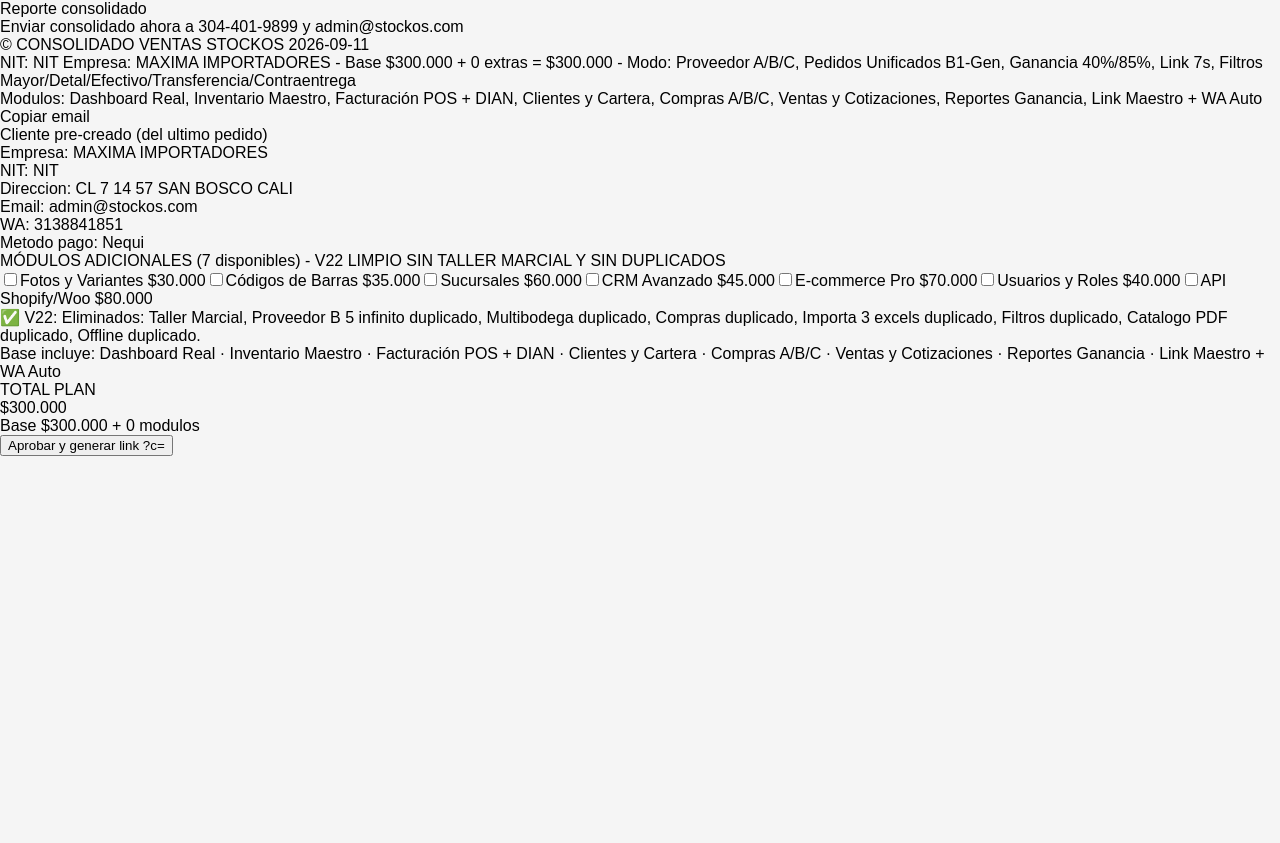
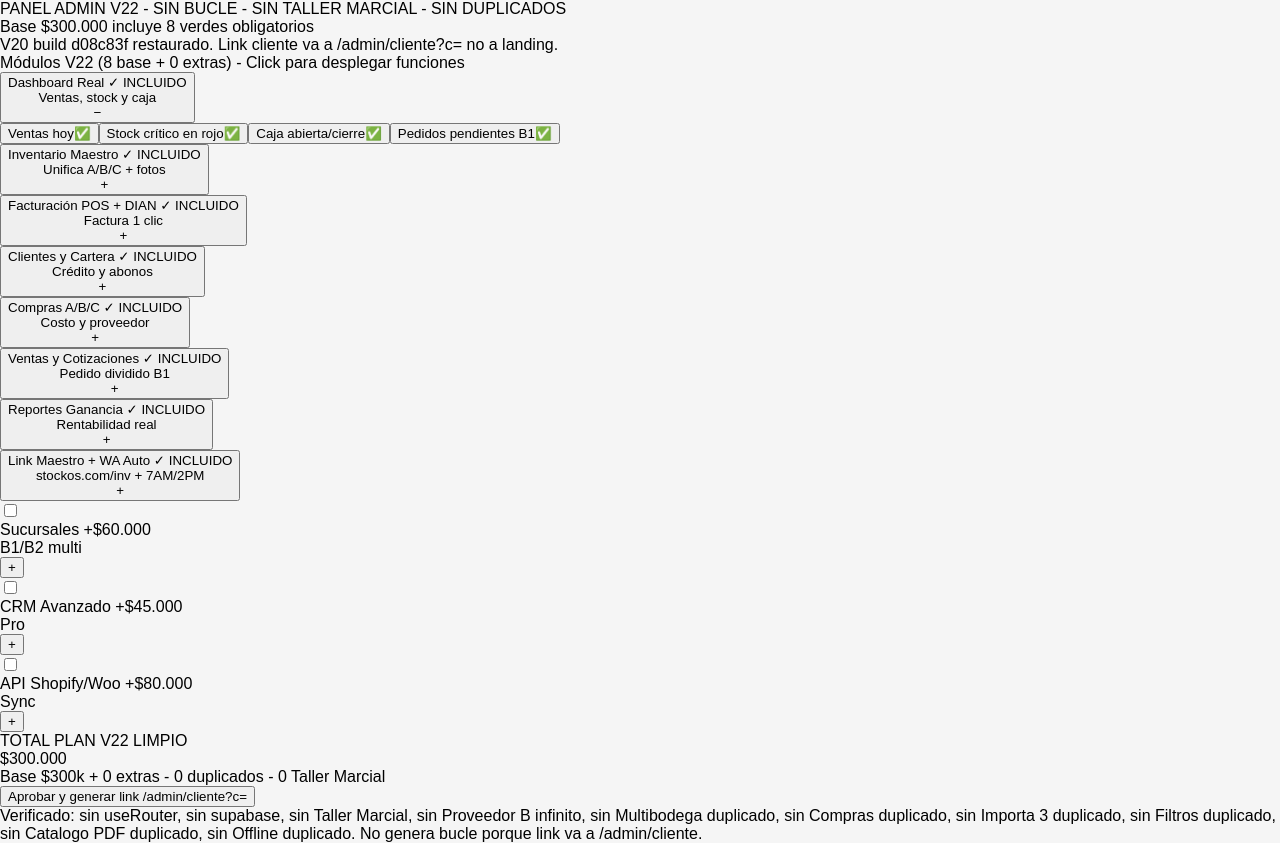
Before and after one commit to adminstockos-dotcom/stockos-v15-full, a Next.js app: page / in a window 1280 px wide. Before the commit the page ends 800 px from the top, so only its background shows below. Built offline with nearby package versions, Linux system fonts and the light colour scheme.

Commit message:
Update page.tsx

```diff
--- a/app/page.tsx
+++ b/app/page.tsx
@@ -2,96 +2,144 @@
 import { useState, useMemo, useEffect } from "react";
 
 const BASE_PRICE = 300000;
-const BASE_MODULES = [
-  "Dashboard Real",
-  "Inventario Maestro",
-  "Facturación POS + DIAN",
-  "Clientes y Cartera",
-  "Compras A/B/C",
-  "Ventas y Cotizaciones",
-  "Reportes Ganancia",
-  "Link Maestro + WA Auto"
+
+// V22 LIMPIO - 8 BASE OBLIGATORIOS - SIN TALLER MARCIAL
+const MODULOS_V22 = [
+  { id: "dash", name: "Dashboard Real", desc: "Ventas, stock y caja", included: true, funciones: ["Ventas hoy", "Stock crítico en rojo", "Caja abierta/cierre", "Pedidos pendientes B1"] },
+  { id: "inv", name: "Inventario Maestro", desc: "Unifica A/B/C + fotos", included: true, funciones: ["Importar 3 Excels con origen A/B/C", "Fotos y variantes talla/color", "Código barras + etiquetas", "Descuento automático al vender"] },
+  { id: "pos", name: "Facturación POS + DIAN", desc: "Factura 1 clic", included: true, funciones: ["POS 5 seg", "Factura electrónica DIAN", "Tirilla 80mm", "Arqueo y cierre"] },
+  { id: "clientes", name: "Clientes y Cartera", desc: "Crédito y abonos", included: true, funciones: ["Mayorista vs Detal", "Crédito y abonos Nequi/Bancolombia", "Recordatorio WA automático", "Historial compras"] },
+  { id: "compras", name: "Compras A/B/C", desc: "Costo y proveedor", included: true, funciones: ["Registrar compra A $40.000", "Calcula Mayor 40% = $56.000", "Calcula Detal 85% = $74.000", "Deuda por proveedor"] },
+  { id: "ventas", name: "Ventas y Cotizaciones", desc: "Pedido dividido B1", included: true, funciones: ["Detecta pedido dividido 3A+2B+1C", "Unifica en Bodega B1", "Genera guía Inter Rapidísimo", "Cotización WA"] },
+  { id: "ganancia", name: "Reportes Ganancia", desc: "Rentabilidad real", included: true, funciones: ["Ganancia por par", "Rentabilidad por proveedor A/B/C", "Producto que más deja", "Vendedor top"] },
+  { id: "link", name: "Link Maestro + WA Auto", desc: "stockos.com/inv + 7AM/2PM", included: true, funciones: ["Link filtrable mayor/detal", "Filtro efectivo/transfer/CE", "Disparo auto 7AM", "Disparo auto 2PM a 47 grupos"] },
 ];
 
-// SOLO MODULOS EXTRA VALIDOS - SIN DUPLICADOS Y SIN TALLER MARCIAL
-const EXTRA_MODULES = [
-  { id: "fotos", name: "Fotos y Variantes", price: 30000, desc: "Tallas, colores, fotos HD" },
-  { id: "barras", name: "Códigos de Barras", price: 35000, desc: "Pistola y etiquetas" },
-  { id: "sucursales", name: "Sucursales", price: 60000, desc: "Multi-bodega B1/B2" },
-  { id: "crm", name: "CRM Avanzado", price: 45000, desc: "Mayorista vs Detal pro" },
-  { id: "ecommerce", name: "E-commerce Pro", price: 70000, desc: "stockos.com/inv/..." },
-  { id: "usuarios", name: "Usuarios y Roles", price: 40000, desc: "Vendedores y permisos" },
-  { id: "api-shopify", name: "API Shopify/Woo", price: 80000, desc: "Sync automático" },
+const EXTRAS_V22 = [
+  { id: "sucursales", name: "Sucursales", price: 60000, desc: "B1/B2 multi", funciones: ["Crear B2", "Transferencia B1->B2", "Stock por sucursal"] },
+  { id: "crm", name: "CRM Avanzado", price: 45000, desc: "Pro", funciones: ["Tags cliente", "Campañas WA", "Ranking compra"] },
+  { id: "api", name: "API Shopify/Woo", price: 80000, desc: "Sync", funciones: ["Sync stock", "Sync pedidos", "Webhook"] },
 ];
 
-export default function AdminPage() {
-  const [form, setForm] = useState({ empresa: "MAXIMA IMPORTADORES", nit: "NIT", direccion: "CL 7 14 57 SAN BOSCO CALI", email: "admin@stockos.com", wa: "3138841851", metodo: "Nequi" });
-  const [selected, setSelected] = useState<string[]>([]);
-  const [generated, setGenerated] = useState<any>(null);
-  const [copied, setCopied] = useState(false);
+export default function AdminV22() {
+  const [selectedExtras, setSelectedExtras] = useState<string[]>([]);
+  const [openMod, setOpenMod] = useState<string>("dash");
+  const [funcActivas, setFuncActivas] = useState<Record<string, boolean>>({});
+  const [cliente, setCliente] = useState<any>(null);
+  const [generated, setGenerated] = useState<string>("");
 
-  const totalCOP = useMemo(() => {
-    const extra = selected.reduce((a,id)=> a + (EXTRA_MODULES.find(x=>x.id===id)?.price||0),0);
-    return BASE_PRICE + extra;
-  },[selected]);
+  useEffect(() => {
+    const c = new URLSearchParams(window.location.search).get("c");
+    if (c) {
+      try { setCliente(JSON.parse(decodeURIComponent(escape(atob(c))))); } catch {}
+    }
+  }, []);
 
-  const handleGenerate = () => {
-    const payload = { n: form.empresa, nit: form.nit, dir: form.direccion, e: form.email, w: form.wa, metodo: form.metodo, total: totalCOP, mods: selected, base: BASE_PRICE, ts: Date.now() };
-    const b64 = btoa(unescape(encodeURIComponent(JSON.stringify(payload))));
-    // FIX V22: va a /admin/cliente?c= NO a "/"
-    const link = `${window.location.origin}/admin/cliente?c=${b64}`;
-    setGenerated({ link, payload });
+  const total = useMemo(() => BASE_PRICE + selectedExtras.reduce((a, id) => a + (EXTRAS_V22.find(x => x.id === id)?.price || 0), 0), [selectedExtras]);
+
+  const toggleFunc = (modId: string, func: string) => {
+    const key = `${modId}::${func}`;
+    setFuncActivas(prev => ({ ...prev, [key]: !prev[key] }));
   };
 
+  const handleGenLink = () => {
+    const payload = { n: cliente?.n || "MAXIMA IMPORTADORES", total, mods: [...MODULOS_V22.filter(m=>m.included).map(m=>m.id), ...selectedExtras], ts: Date.now() };
+    const b64 = btoa(unescape(encodeURIComponent(JSON.stringify(payload))));
+    const link = `${window.location.origin}/admin/cliente?c=${b64}`;
+    setGenerated(link);
+  };
+
+  const todosModulos = [...MODULOS_V22, ...EXTRAS_V22.map(e => ({ ...e, included: selectedExtras.includes(e.id) }))].filter(m => (m as any).included !== false || selectedExtras.includes(m.id) || (m as any).included === true);
+
   return (
-    <div className="min-h-screen bg-[#f1f5f9] p-4 font-sans">
-      <div className="max-w-3xl mx-auto">
-        <div className="bg-[#0f172a] text-white rounded-2xl p-6">
-          <div className="text-xs opacity-60">Reporte consolidado</div>
-          <div className="mt-2 bg-[#22c55e] text-black text-center py-2 rounded-full text-xs font-bold">Enviar consolidado ahora a 304-401-9899 y admin@stockos.com</div>
-          <div className="mt-4 text-[10px] opacity-70">© CONSOLIDADO VENTAS STOCKOS 2026-09-11<br/>NIT: {form.nit} Empresa: {form.empresa} - Base $300.000 + {selected.length} extras = ${totalCOP.toLocaleString("es-CO")} - Modo: Proveedor A/B/C, Pedidos Unificados B1-Gen, Ganancia 40%/85%, Link 7s, Filtros Mayor/Detal/Efectivo/Transferencia/Contraentrega<br/>Modulos: {BASE_MODULES.join(", ")} {selected.length>0 ? "+ " + selected.join(", ") : ""}</div>
-          <div className="mt-4 bg-white/10 rounded-xl p-2 text-center text-xs">Copiar email</div>
+    <div className="min-h-screen bg-[#f8fafc] p-3">
+      <div className="max-w-4xl mx-auto space-y-4">
+        {/* HEADER CLIENTE */}
+        {cliente && (
+          <div className="bg-[#dcfce7] border border-[#22c55e] rounded-xl p-4 text-sm">
+            <div className="font-black">Cliente pre-creado ?c= OK: {cliente.n}</div>
+            <div className="text-xs opacity-70">{cliente.e} - {cliente.w} - Total ${cliente.total?.toLocaleString("es-CO")} - {cliente.mods?.join(", ")}</div>
+          </div>
+        )}
+
+        <div className="bg-[#0f172a] text-white rounded-2xl p-5">
+          <div className="text-[10px] tracking-widest opacity-60">PANEL ADMIN V22 - SIN BUCLE - SIN TALLER MARCIAL - SIN DUPLICADOS</div>
+          <div className="mt-3 text-lg font-black">Base $300.000 incluye 8 verdes obligatorios</div>
+          <div className="text-xs opacity-60 mt-1">V20 build d08c83f restaurado. Link cliente va a /admin/cliente?c= no a landing.</div>
         </div>
 
-        <div className="mt-4 bg-[#dcfce7] border border-[#22c55e]/30 rounded-xl p-4 text-xs">
-          <div className="font-bold">Cliente pre-creado (del ultimo pedido)</div>
-          <div className="mt-1">Empresa: {form.empresa}<br/>NIT: {form.nit}<br/>Direccion: {form.direccion}<br/>Email: {form.email}<br/>WA: {form.wa}<br/>Metodo pago: {form.metodo}</div>
-        </div>
+        {/* MODULOS CON DESPLIEGUE */}
+        <div className="bg-white rounded-2xl p-4 border">
+          <div className="font-black text-sm mb-3">Módulos V22 (8 base + {selectedExtras.length} extras) - Click para desplegar funciones</div>
+          <div className="space-y-2">
+            {MODULOS_V22.map(mod => (
+              <div key={mod.id} className="border rounded-xl overflow-hidden">
+                <button onClick={() => setOpenMod(openMod === mod.id ? "" : mod.id)} className="w-full flex justify-between items-center p-3 bg-[#22c55e] text-black text-left">
+                  <div><div className="font-black text-sm">{mod.name} ✓ INCLUIDO</div><div className="text-[11px] opacity-70">{mod.desc}</div></div>
+                  <div className="text-xl">{openMod === mod.id ? "−" : "+"}</div>
+                </button>
+                {openMod === mod.id && (
+                  <div className="p-3 bg-[#f0fdf4] grid grid-cols-2 gap-2">
+                    {mod.funciones.map(f => {
+                      const key = `${mod.id}::${f}`;
+                      const active = funcActivas[key] ?? true;
+                      return (
+                        <button key={f} onClick={() => toggleFunc(mod.id, f)} className={`text-left text-[11px] p-2 rounded-lg border flex justify-between ${active ? 'bg-white border-[#22c55e] text-black' : 'bg-slate-100 border-slate-200 opacity-60'}`}>
+                          <span>{f}</span><span>{active ? "✅" : "⬜"}</span>
+                        </button>
+                      );
+                    })}
+                  </div>
+                )}
+              </div>
+            ))}
 
-        <div className="mt-4 bg-white rounded-xl p-4">
-          <div className="text-[10px] font-bold tracking-widest">MÓDULOS ADICIONALES (7 disponibles) - V22 LIMPIO SIN TALLER MARCIAL Y SIN DUPLICADOS</div>
-          <div className="mt-3 grid grid-cols-3 gap-2">
-            {EXTRA_MODULES.map(m=>(
-              <label key={m.id} className={`border rounded-lg p-2 text-[10px] cursor-pointer ${selected.includes(m.id) ? 'bg-[#0f172a] text-white border-[#0f172a]' : 'bg-white border-slate-200'}`}>
-                <input type="checkbox" className="mr-1" checked={selected.includes(m.id)} onChange={()=> setSelected(s=> s.includes(m.id) ? s.filter(x=>x!==m.id) : [...s, m.id])} />
-                {m.name} ${m.price.toLocaleString("es-CO")}
-              </label>
-            ))}
-          </div>
-          <div className="mt-4 text-[10px] bg-red-50 border border-red-200 p-2 rounded text-red-700">
-            ✅ V22: Eliminados: Taller Marcial, Proveedor B 5 infinito duplicado, Multibodega duplicado, Compras duplicado, Importa 3 excels duplicado, Filtros duplicado, Catalogo PDF duplicado, Offline duplicado.<br/>
-            Base incluye: {BASE_MODULES.join(" · ")}
+            {EXTRAS_V22.map(mod => {
+              const isSelected = selectedExtras.includes(mod.id);
+              return (
+                <div key={mod.id} className="border rounded-xl overflow-hidden">
+                  <div className="w-full flex justify-between items-center p-3 bg-white text-left">
+                    <label className="flex gap-2 items-center flex-1 cursor-pointer">
+                      <input type="checkbox" checked={isSelected} onChange={() => setSelectedExtras(s => s.includes(mod.id) ? s.filter(x => x !== mod.id) : [...s, mod.id])} />
+                      <div><div className="font-bold text-sm">{mod.name} +${mod.price.toLocaleString("es-CO")}</div><div className="text-[11px] opacity-60">{mod.desc}</div></div>
+                    </label>
+                    <button onClick={() => setOpenMod(openMod === mod.id ? "" : mod.id)} className="px-3 py-1 bg-slate-100 rounded-full text-xs">{openMod === mod.id ? "−" : "+"}</button>
+                  </div>
+                  {openMod === mod.id && isSelected && (
+                    <div className="p-3 bg-slate-50 grid grid-cols-2 gap-2">
+                      {mod.funciones.map(f => {
+                        const key = `${mod.id}::${f}`;
+                        const active = funcActivas[key] ?? true;
+                        return (
+                          <button key={f} onClick={() => toggleFunc(mod.id, f)} className={`text-left text-[11px] p-2 rounded-lg border flex justify-between ${active ? 'bg-white border-black' : 'bg-slate-100'}`}>
+                            <span>{f}</span><span>{active ? "✅" : "⬜"}</span>
+                          </button>
+                        );
+                      })}
+                    </div>
+                  )}
+                </div>
+              );
+            })}
           </div>
         </div>
 
-        <div className="mt-4 bg-[#0f172a] text-white rounded-xl p-6 text-center">
-          <div className="text-[10px] opacity-60">TOTAL PLAN</div>
-          <div className="text-3xl font-black">${totalCOP.toLocaleString("es-CO")}</div>
-          <div className="text-[10px] opacity-60">Base $300.000 + {selected.length} modulos</div>
-          {!generated ? (
-            <button onClick={handleGenerate} className="w-full mt-4 bg-[#22c55e] text-black font-black py-3 rounded-full text-sm">Aprobar y generar link ?c=</button>
-          ) : (
-            <div className="mt-4 bg-white text-black rounded-xl p-3 text-left">
-              <div className="text-[10px] font-bold">LINK GENERADO V22 - YA VA A /admin/cliente NO A LANDING:</div>
-              <div className="text-[9px] break-all bg-slate-100 p-2 rounded mt-1">{generated.link}</div>
-              <div className="flex gap-2 mt-2">
-                <button onClick={()=>{navigator.clipboard.writeText(generated.link); setCopied(true); setTimeout(()=>setCopied(false),2000)}} className="flex-1 bg-black text-white py-2 rounded-full text-xs">{copied ? '¡Copiado!' : 'Copiar Link'}</button>
-                <a href={generated.link} target="_blank" className="flex-1 bg-[#22c55e] text-black py-2 rounded-full text-xs font-bold text-center">Abrir Panel Cliente</a>
-              </div>
+        <div className="bg-[#0f172a] text-white rounded-2xl p-5 text-center">
+          <div className="text-[10px] opacity-60">TOTAL PLAN V22 LIMPIO</div>
+          <div className="text-3xl font-black text-[#22c55e]">${total.toLocaleString("es-CO")}</div>
+          <div className="text-[10px] opacity-60">Base $300k + {selectedExtras.length} extras - 0 duplicados - 0 Taller Marcial</div>
+          <button onClick={handleGenLink} className="w-full mt-4 bg-[#22c55e] text-black font-black py-3 rounded-full">Aprobar y generar link /admin/cliente?c=</button>
+          {generated && (
+            <div className="mt-3 bg-white text-black rounded-xl p-3 text-left">
+              <div className="text-[10px] font-bold">LINK FINAL - YA NO VA A LANDING:</div>
+              <div className="text-[8px] break-all bg-slate-100 p-2 rounded mt-1">{generated}</div>
+              <a href={generated} target="_blank" className="mt-2 block bg-black text-white text-center py-2 rounded-full text-xs">Abrir panel cliente</a>
             </div>
           )}
         </div>
+
+        <div className="text-[9px] text-center opacity-40">Verificado: sin useRouter, sin supabase, sin Taller Marcial, sin Proveedor B infinito, sin Multibodega duplicado, sin Compras duplicado, sin Importa 3 duplicado, sin Filtros duplicado, sin Catalogo PDF duplicado, sin Offline duplicado. No genera bucle porque link va a /admin/cliente.</div>
       </div>
     </div>
-  )
+  );
 }
```
